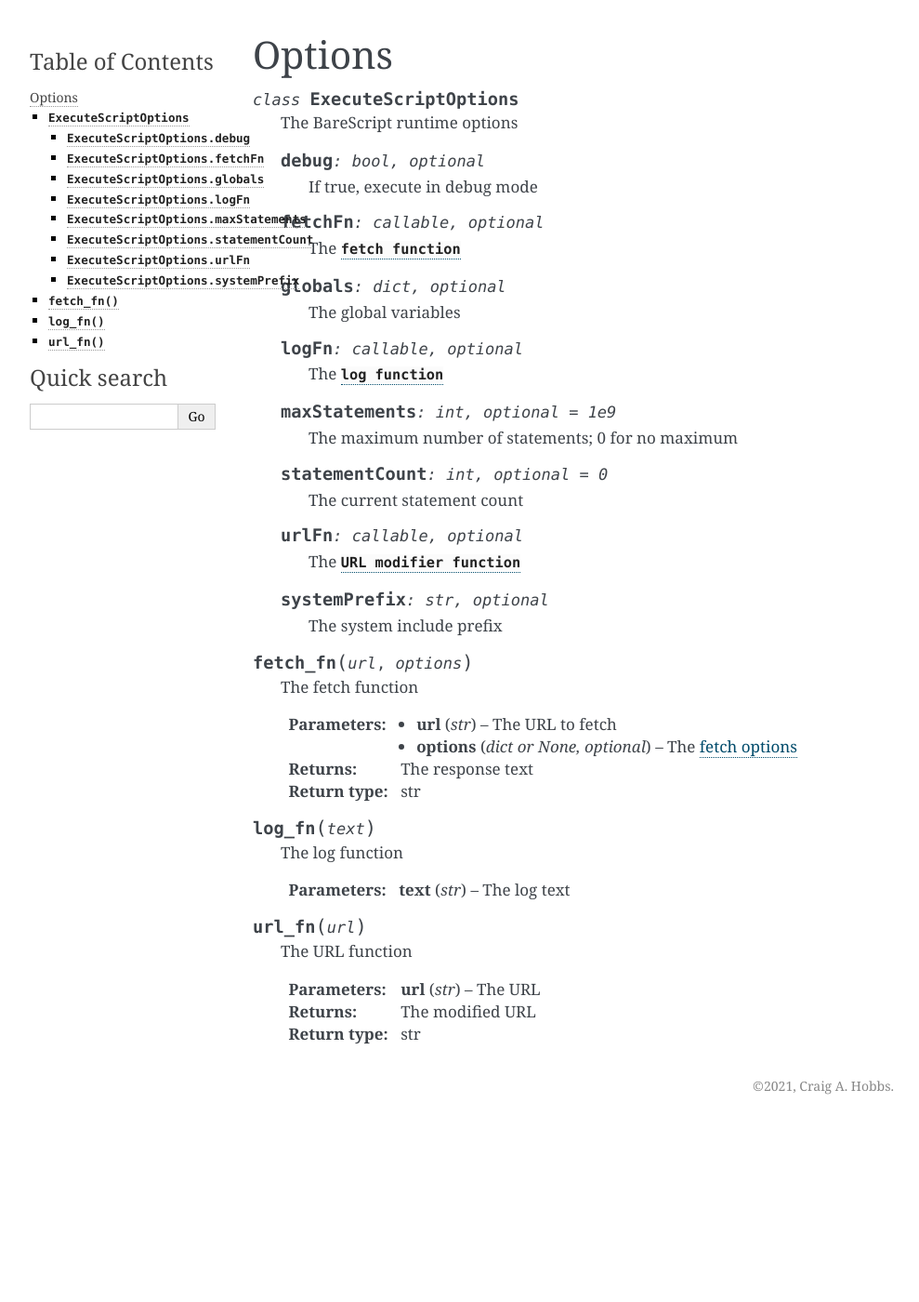
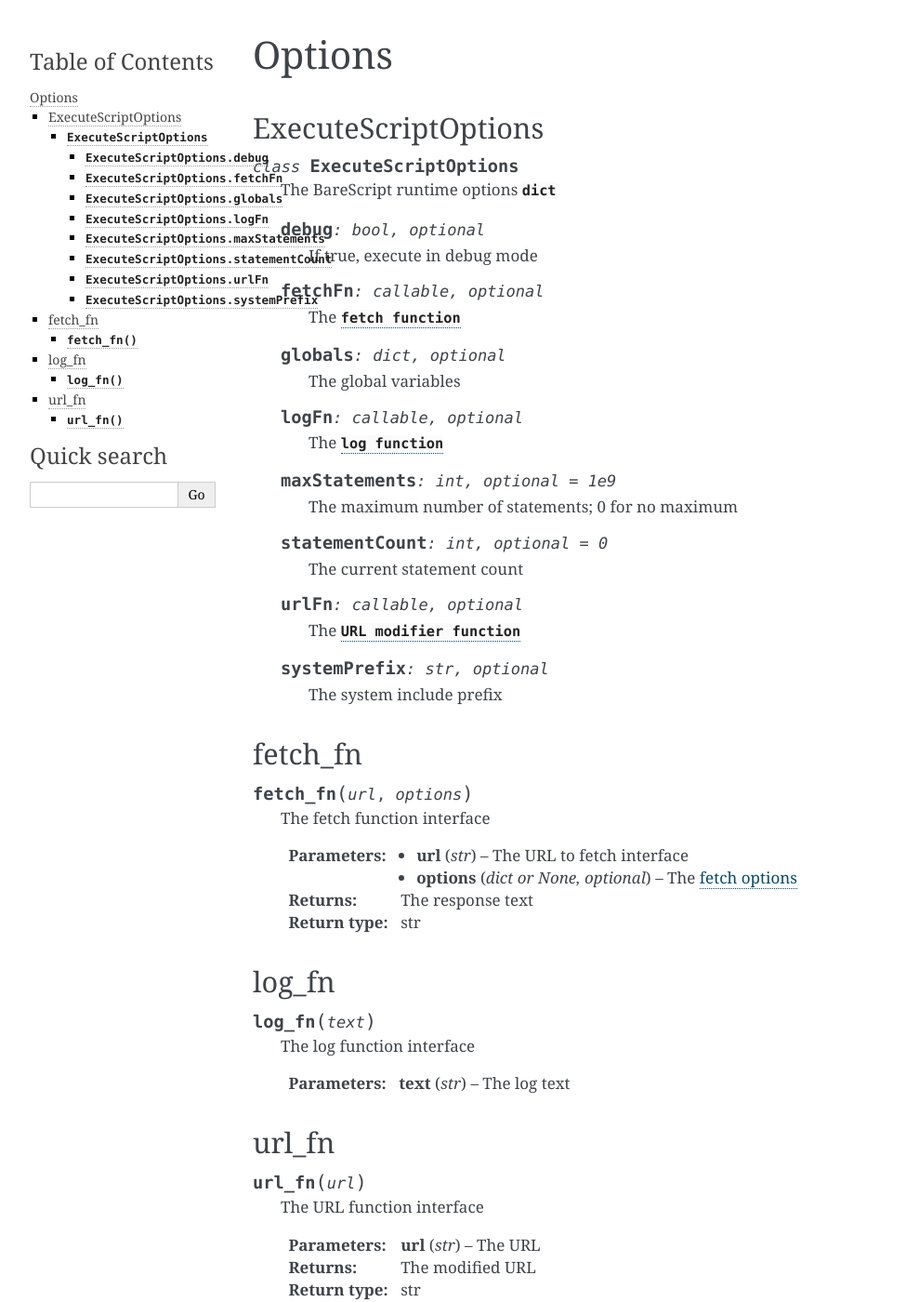
Before and after one commit to craigahobbs/bare-script-py, a Sphinx documentation site: the page built from doc/options.rst, in a window 1280 px wide and 1400 px high. Shown: the whole window at 93% size, without its empty margins (148-1137 px from the left). Built offline with Sphinx 7.4.7, drawn with Linux system fonts in a browser that asks for light colours.

Commit message:
doc cleanup

```diff
--- a/doc/options.rst
+++ b/doc/options.rst
@@ -2,9 +2,12 @@ Options
 =======
 
 
+ExecuteScriptOptions
+--------------------
+
 .. class:: ExecuteScriptOptions
 
-   The BareScript runtime options
+   The BareScript runtime options :class:`dict`
 
    .. attribute:: debug
       :type: bool, optional
@@ -49,11 +52,14 @@ Options
       The system include prefix
 
 
+fetch_fn
+--------
+
 .. function:: fetch_fn(url, options)
 
-   The fetch function
+   The fetch function interface
 
-   :param url: The URL to fetch
+   :param url: The URL to fetch interface
    :type url: str
    :param options: The `fetch options <https://developer.mozilla.org/en-US/docs/Web/API/fetch#parameters>`_
    :type options: dict or None, optional
@@ -61,17 +67,23 @@ Options
    :rtype: str
 
 
+log_fn
+------
+
 .. function:: log_fn(text)
 
-   The log function
+   The log function interface
 
    :param text: The log text
    :type text: str
 
 
+url_fn
+------
+
 .. function:: url_fn(url)
 
-   The URL function
+   The URL function interface
 
    :param url: The URL
    :type url: str
```
Also changed, not shown: 1 other file.
